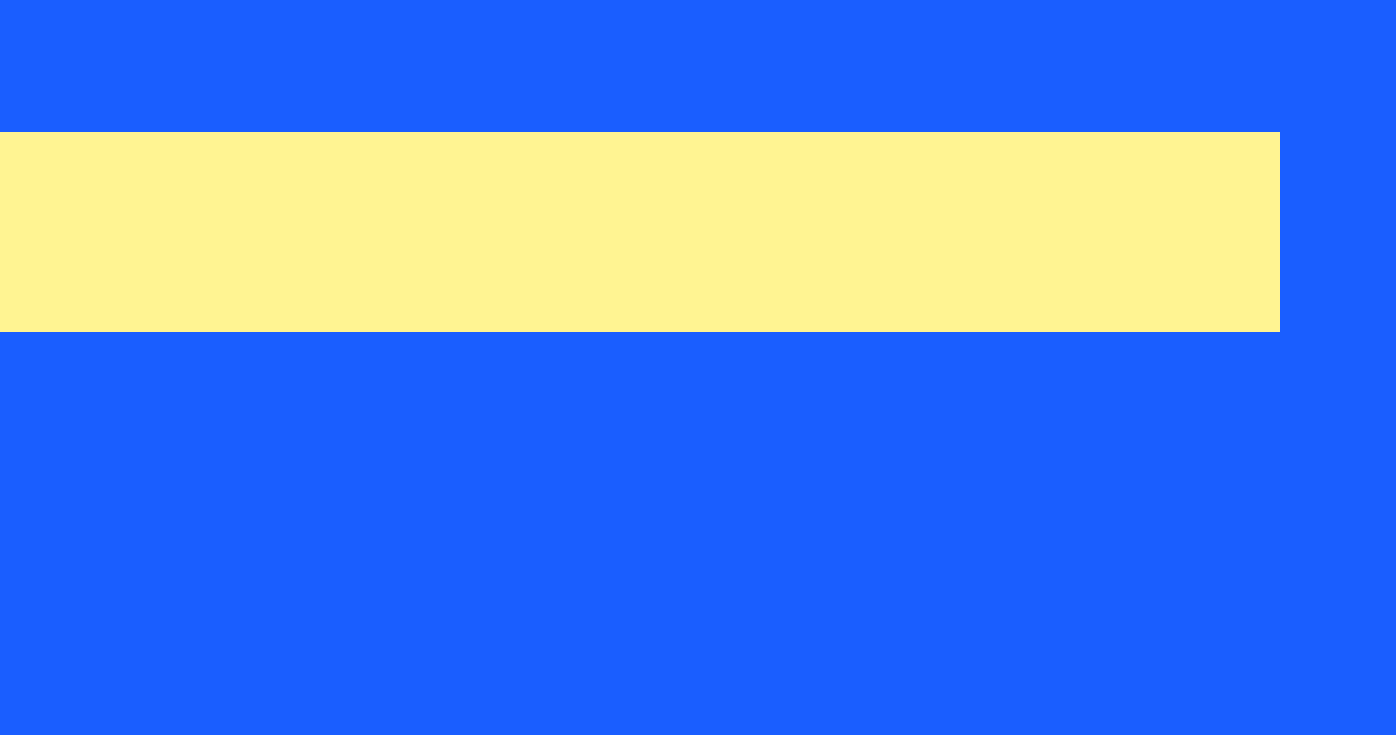
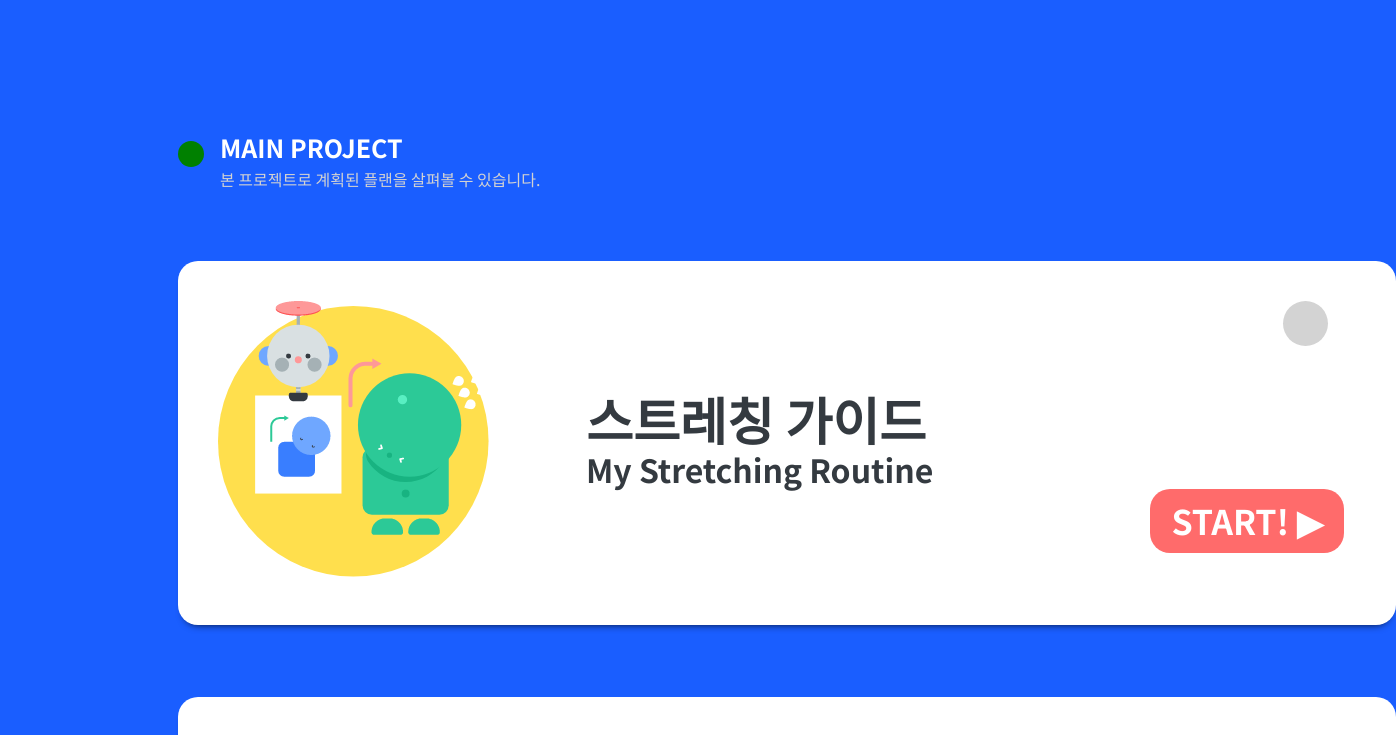
Before and after one commit to turtle-engineers/BTP_ui, a Vue app: page / in a window 1280 px wide. Shown: the part 1640-2375 px from the top of the page, 1396 px wide, since content can reach past the window. Before the commit the page ends 1972 px from the top, so only its background shows below. Built offline with nearby package versions, Linux system fonts and the light colour scheme.

Commit message:
메인페이지 프로젝트메뉴 레이아웃 (+ignore .vs)

```diff
--- a/src/assets/scss/components/home.scss
+++ b/src/assets/scss/components/home.scss
@@ -7,6 +7,7 @@ $btpblack:#343A40;
 $mainblue: #1A5EFF;
 $mainsand: #FFF492;
 $btpgray:#d2d2d2;
+$redbtn:#FF6B6B;
 
 *{
   box-sizing: border-box;
@@ -22,6 +23,101 @@ body{
   margin: 0 0;
 }
 
+
+// 메인 프로젝트
+
+.title{
+  padding-left: 178px;
+  padding-bottom: 70px;
+}
+.circle{
+  display: inline-block;
+  border-radius: 50%;
+  background-color: green;
+  width: 26px;
+  height: 26px;
+  margin-right:16px;
+  vertical-align: middle;
+}
+.title h1{
+  display: inline-block;
+  margin: 0 0 0 0 ;
+  color: white;
+  font-weight: bold;
+  font-size: 25px;
+}
+.title p{
+  margin: 0 0;
+  color:#D2D2D2;
+  padding-left:42px;
+  font-size: 16px;
+}
+
+.project-menu{
+  display: flex;
+  flex-direction: column;
+  width: 80%;
+  margin-left: 178px;
+  margin-bottom: 164px;
+}
+
+.project-item{
+  position: relative;
+  background-color: white;
+  height: 284px+40px+40px;
+  width: 1310px-92px;
+  border-radius:20px;
+  box-shadow: 0 6px 8px -7px black;
+  margin-bottom: 72px;
+  padding: 40px 52px 40px 40px;
+}
+.project-icon{
+  display: inline-block;
+}
+.project-desc{
+  display: inline-block;
+  position: absolute;
+  top:128px;
+  left:284px+84px+40px;
+}
+
+.project-item h1{
+  font-size: 51px;
+  font-weight: bold;
+  margin: 0 0;
+  color: $btpblack;
+}
+
+.project-item h2{
+  margin: 0 0;
+  font-weight: bold;
+  color: $btpblack;
+}
+
+.project-item .circle{
+  //테스트 및 배치+임시용 V 버튼
+  position: absolute;
+  right: 52px;
+  width: 45px;
+  height: 45px;
+  background-color: lightgray;
+}
+
+.start{
+  display: inline-block;
+  position: absolute;
+  top: 228px;
+  right: 52px;
+  width: 220.68;
+  border-radius: 20px;
+  background-color: $redbtn;
+  font-size: 34px;
+  line-height: 34px;
+  font-weight: bold;
+  color: white;
+  padding: 15px 21px;
+}
+
 //bottom
 .foot {
   height: 200px;
--- a/src/views/Home.vue
+++ b/src/views/Home.vue
@@ -34,10 +34,12 @@
         </div>
       </nav>
     </header>
+
     <!-- banner -->
     <div class="banner">
       <img class="banner-img" src="../assets/images/banner.png">
     </div>
+
     <!-- main -->
     <div class="main">
       <!-- 브랜드 소개 -->
@@ -52,6 +54,43 @@
             현대사회 사람은 지속해서 스트레칭 하지 않으면 거북이가 되어버립니다.
           </p>
           <a href="#"><div class="morebtn">MORE</div></a>
+        </div>
+      </div>
+
+    <!-- 메인 프로젝트 -->
+    <div class="title">
+        <div class="circle"></div><h1>MAIN PROJECT</h1>
+        <p>본 프로젝트로 계획된 플랜을 살펴볼 수 있습니다.</p>
+    </div>
+
+    <div class="project-menu">
+      <!-- 메뉴 -->
+      <div class="project-item">
+        <img class="project-icon" src="../assets/images/stretching.png">
+        <div class="project-desc">
+          <h1>스트레칭 가이드</h1>
+          <h2>My Stretching Routine</h2>
+        </div>
+        <div class="circle"></div>
+        <a href="#"><div class="start">START! ▶</div></a>
+      </div>
+      <div class="project-item">
+        <img class="project-icon" src="../assets/images/myroutine.png">
+        <div class="project-desc">
+          <h1>스트레칭 가이드</h1>
+          <h2>My Stretching Routine</h2>
+        </div>
+        <div class="circle"></div>
+        <a href="#"><div class="start">START! ▶</div></a>
+      </div>
+      <div class="project-item">
+        <img class="project-icon" src="../assets/images/random_challenge.png">
+        <div class="project-desc">
+          <h1>스트레칭 가이드</h1>
+          <h2>My Stretching Routine</h2>
+        </div>
+        <div class="circle"></div>
+        <a href="#"><div class="start">START! ▶</div></a>
       </div>
     </div>
   </div>
```
Also changed, not shown: 1 other file (tests, documents, lock files or other folders). Lines whose indentation alone changed are shown as unchanged.
